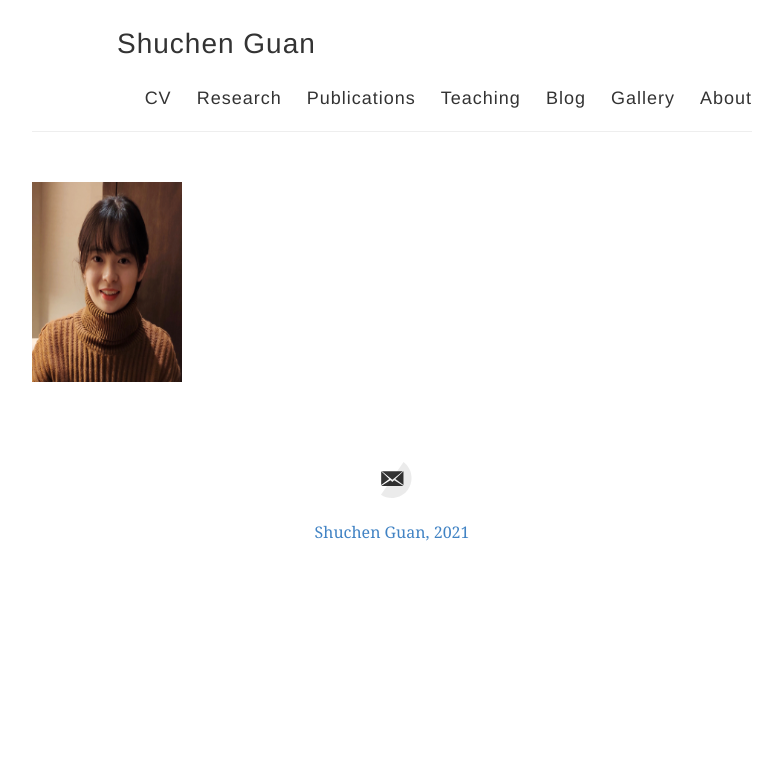
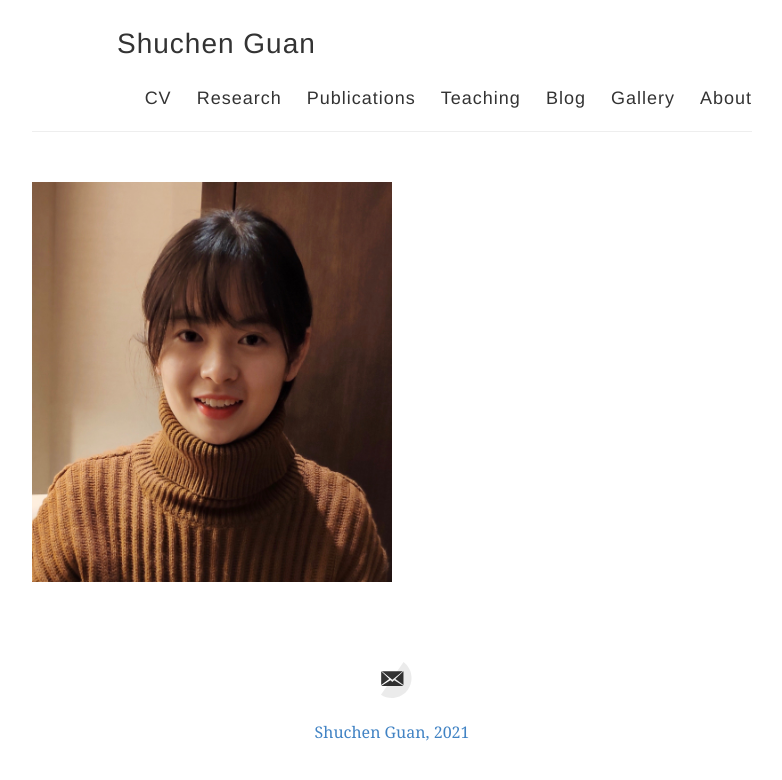
Before and after one commit to ShuchenGuan/ShuchenGuan.github.io, a Jekyll site: the page built from index.md, in a window 1280 px wide. Shown: the top 780 px of the page, without its empty margins (248-1030 px from the left). Built offline with Jekyll 4.4.1, drawn with Linux system fonts in a browser that asks for light colours.

Commit message:
Update index.md

```diff
--- a/index.md
+++ b/index.md
@@ -4,4 +4,4 @@ title: Home
 description: Personal Website
 ---
 
-<div style="text-align:left"><img src ="{{ site.baseurl }}/img/231091623593845_.pic_hd.jpg" width=150 height=200 /></div>
+<div style="text-align:left"><img src ="{{ site.baseurl }}/img/231091623593845_.pic_hd.jpg" width=360 height=400 /></div>
```
